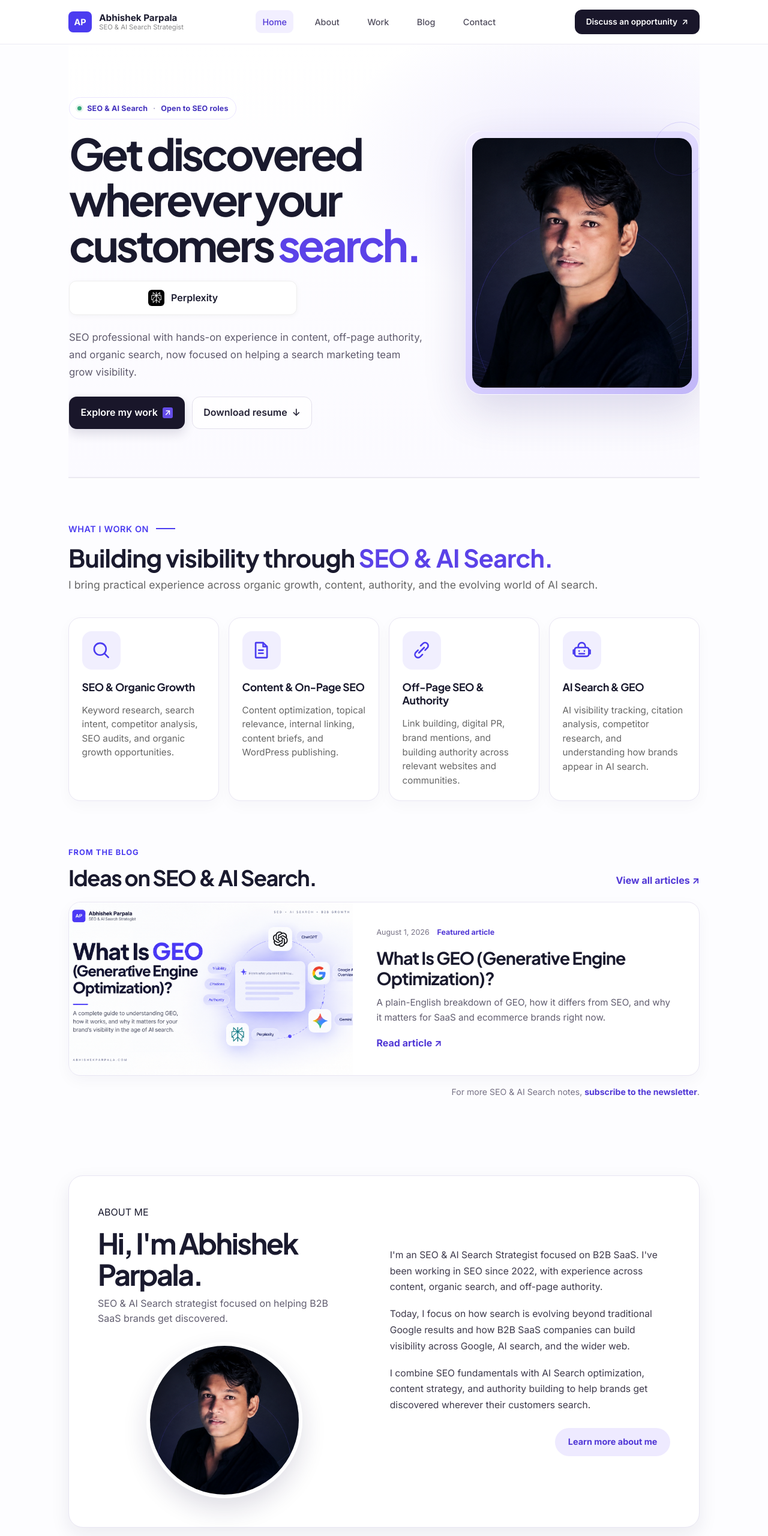
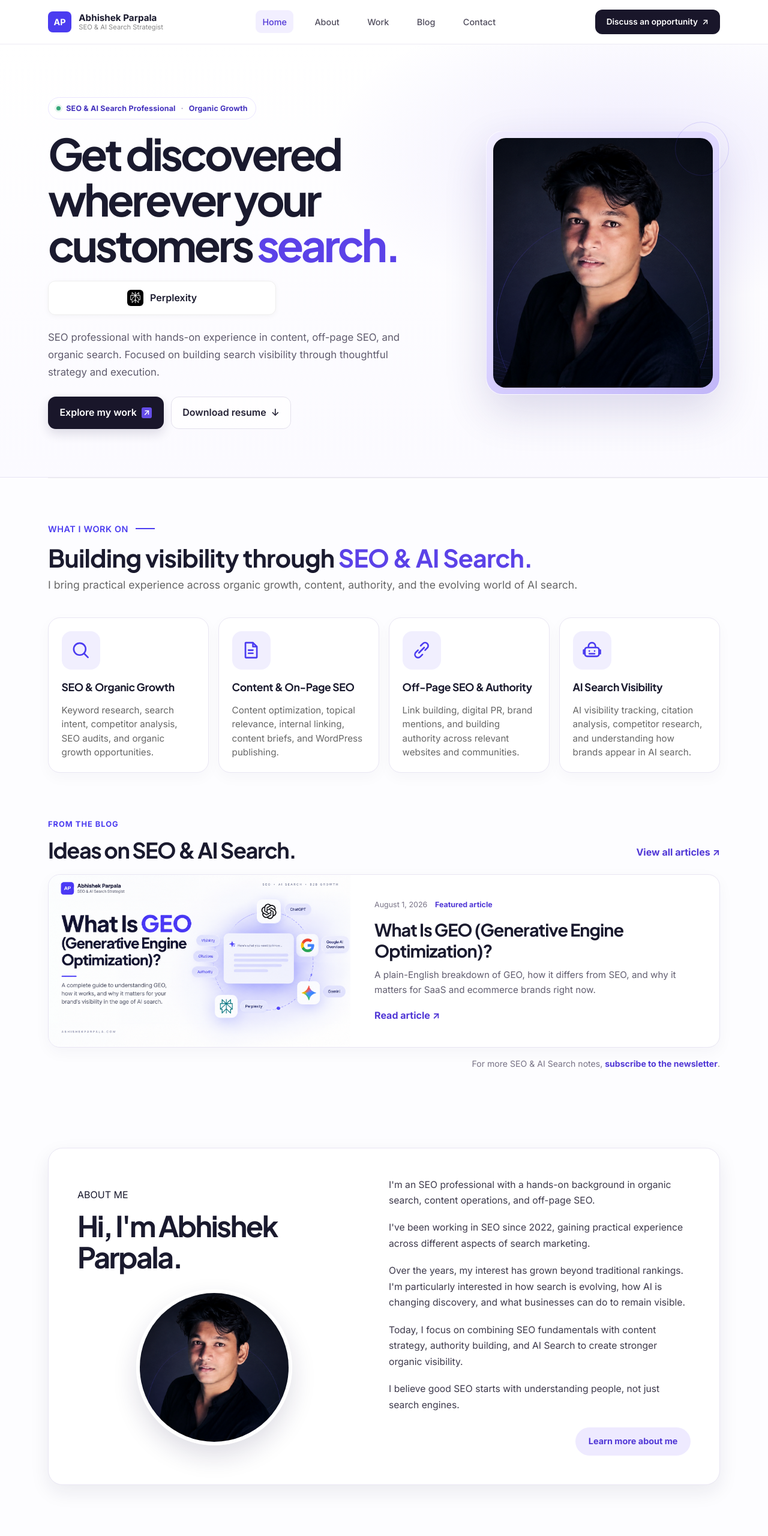
Before and after one commit to abhishek-parpala/my-astro-site, an Astro site: page / in a window 1280 px wide. Shown: the top 2560 px of the page at 60% size. Built offline with nearby package versions, Linux system fonts and the light colour scheme; Astro itself is replaced by a stand-in of ours.

Commit message:
Copy changes

```diff
--- a/src/components/header.astro
+++ b/src/components/header.astro
@@ -52,7 +52,7 @@ const isActive = (href: string) =>
   }
 
   .nav-container {
-    max-width: 1100px;
+    max-width: 1168px;
     margin: 0 auto;
     padding: 1rem 1.5rem;
     display: flex;
--- a/src/pages/index.astro
+++ b/src/pages/index.astro
@@ -10,7 +10,8 @@ const featuredPost = posts[0];
 
 
 <Layout
-  title="Abhishek Parpala | SEO & AI Search Strategist"
+  title="Abhishek Parpala | SEO & AI Search Professional | Organic Growth
+"
   description="SEO professional with hands-on experience in content, off-page authority, and organic search, open to SEO and search marketing opportunities."
 >
 
@@ -22,7 +23,7 @@ const featuredPost = posts[0];
     <section class="hero" id="home">
         <div class="hero-content">
           <div class="hero-copy">
-            <p class="hero-kicker"><span></span> SEO &amp; AI Search <b>·</b> Open to SEO roles</p>
+            <p class="hero-kicker"><span></span> SEO &amp; AI Search Professional <b>·</b> Organic Growth</p>
             <h1>
               Get discovered wherever your customers
               <span class="highlight"> search.</span>
@@ -69,8 +70,7 @@ const featuredPost = posts[0];
             </div>
 
             <p class="subheadline">
-              SEO professional with hands-on experience in content, off-page authority,
-              and organic search, now focused on helping a search marketing team grow visibility.
+              SEO professional with hands-on experience in content, off-page SEO, and organic search. Focused on building search visibility through thoughtful strategy and execution.
             </p>
 
             <div class="hero-actions">
@@ -139,7 +139,7 @@ const featuredPost = posts[0];
               <path d="M4 12H2.5v4H4m16-4h1.5v4H20M9 13h.01M15 13h.01M9 16h6" stroke="currentColor" stroke-width="1.8" stroke-linecap="round" stroke-linejoin="round" />
             </svg>
           </div>
-          <h3>AI Search & GEO</h3>
+          <h3>AI Search Visibility</h3>
           <p>AI visibility tracking, citation analysis, competitor research, and understanding how brands appear in AI search.</p>
         </div>
       </div>
@@ -186,27 +186,22 @@ const featuredPost = posts[0];
         <div class="about-intro">
           <span class="eyebrow">ABOUT ME</span>
           <h2>Hi, I'm Abhishek Parpala.</h2>
-          <p class="about-tagline">SEO &amp; AI Search strategist focused on helping B2B SaaS brands get discovered.</p>
           <div class="about-image">
             <img src="/images/abhishek-about.png" alt="Abhishek Parpala" loading="lazy" />
           </div>
         </div>
         <div class="about-copy">
           <p>
-            I'm an SEO &amp; AI Search Strategist focused on B2B SaaS. I've been
-            working in SEO since 2022, with experience across content, organic
-            search, and off-page authority.
+            I'm an SEO professional with a hands-on background in organic search, content operations, and off-page SEO.
           </p>
           <p>
-            Today, I focus on how search is evolving beyond traditional Google
-            results and how B2B SaaS companies can build visibility across
-            Google, AI search, and the wider web.
+            I've been working in SEO since 2022, gaining practical experience across different aspects of search marketing.
           </p>
           <p>
-            I combine SEO fundamentals with AI Search optimization, content
-            strategy, and authority building to help brands get discovered
-            wherever their customers search.
+            Over the years, my interest has grown beyond traditional rankings. I'm particularly interested in how search is evolving, how AI is changing discovery, and what businesses can do to remain visible.
           </p>
+          <p>Today, I focus on combining SEO fundamentals with content strategy, authority building, and AI Search to create stronger organic visibility.</p>
+          <p>I believe good SEO starts with understanding people, not just search engines.</p>
           <div class="about-cta">
             <a href="/about">Learn more about me</a>
           </div>
@@ -219,13 +214,16 @@ const featuredPost = posts[0];
 
 <style>
   main {
-    max-width: 1100px;
+    max-width: 1168px;
     margin: 0 auto;
     padding: 0 1.5rem;
   }
 
  .hero {
  position: relative;
+  left: 50%;
+  width: 100vw;
+  margin-left: -50vw;
  overflow: hidden;
  padding: 5.5rem 0 5rem;
  border-bottom: 1px solid #e8e5f4;
@@ -239,7 +237,8 @@ const featuredPost = posts[0];
  grid-template-columns: minmax(0, 1.1fr) minmax(260px, 0.72fr);
  align-items: center;
  gap: clamp(2rem, 5vw, 4.5rem);
- max-width: 1050px;
+ width: calc(100% - 3rem);
+ max-width: 1120px;
   margin: 0 auto;
 }
 
```
